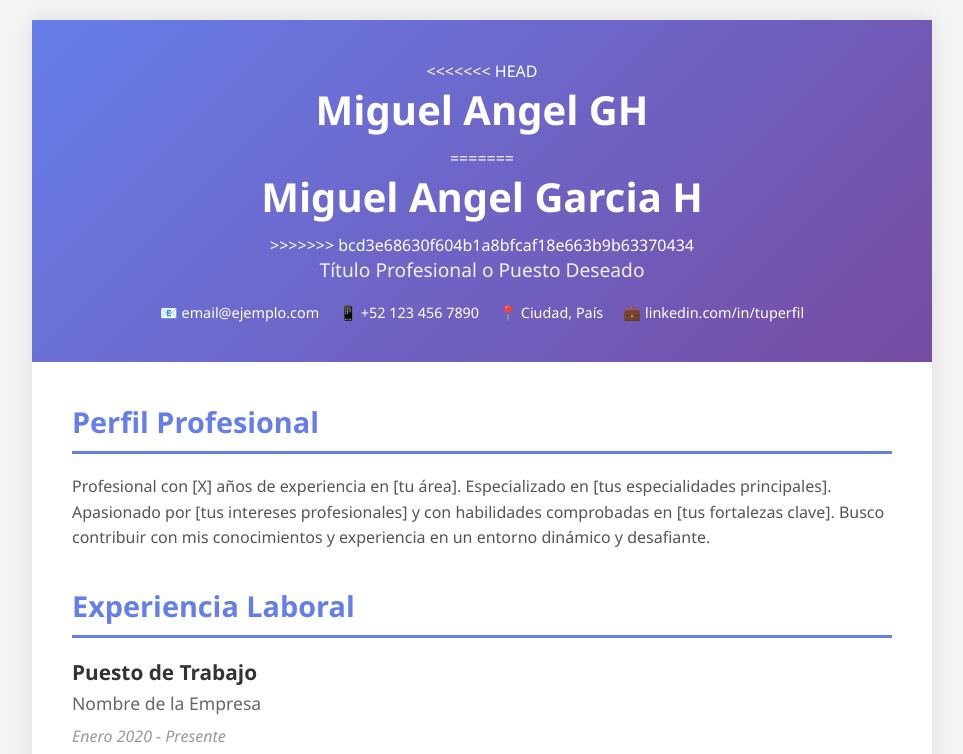
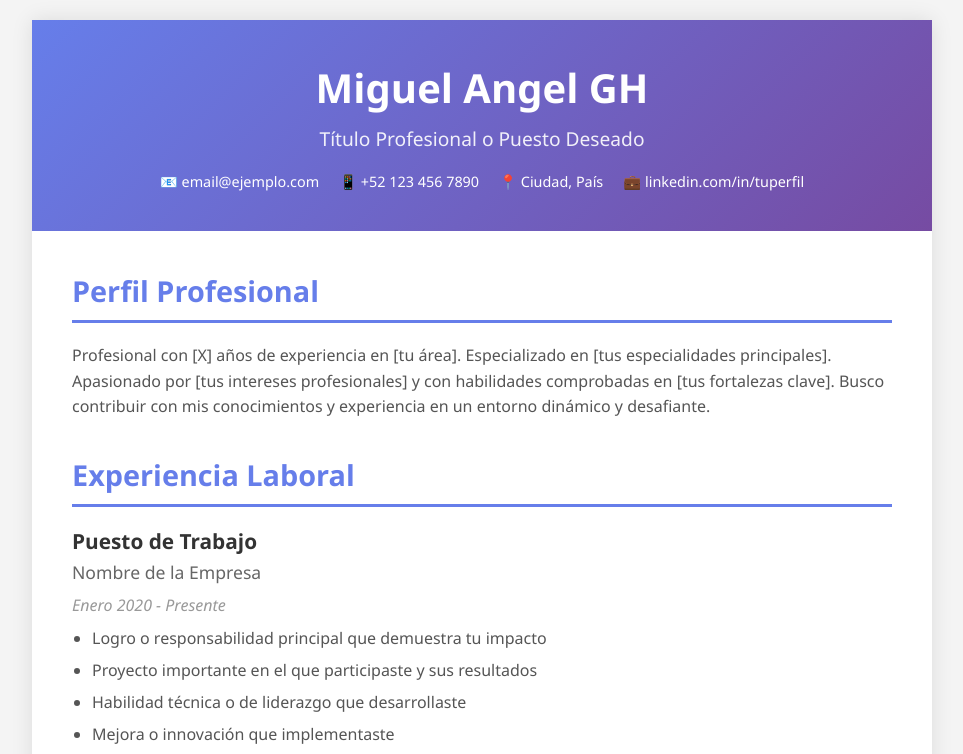
Before and after one commit to TheMaick/TheMaick.github.io, a plain HTML site: page index.html in a window 1280 px wide. Shown: the top 754 px of the page, without its empty margins (158-1121 px from the left). Drawn offline with Linux system fonts and the light colour scheme.

Commit message:
Update index.html

```diff
--- a/index.html
+++ b/index.html
@@ -137,11 +137,7 @@
 <body>
     <div class="container">
         <div class="header">
-<<<<<<< HEAD
             <h1>Miguel Angel GH</h1>
-=======
-            <h1>Miguel Angel Garcia H</h1>
->>>>>>> bcd3e68630f604b1a8bfcaf18e663b9b63370434
             <p>Título Profesional o Puesto Deseado</p>
             <div class="contact-info">
                 <span>📧 email@ejemplo.com</span>
```
